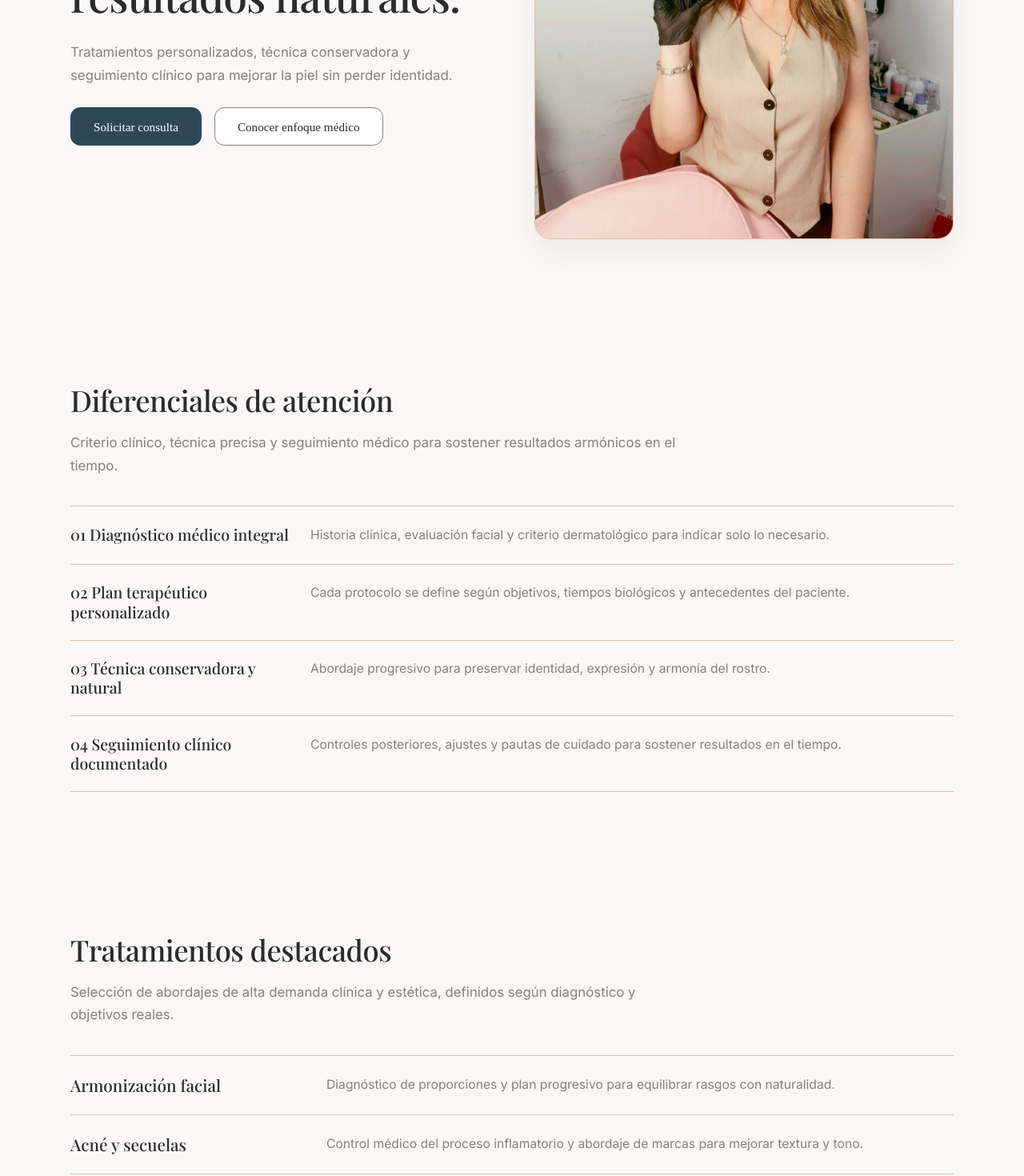
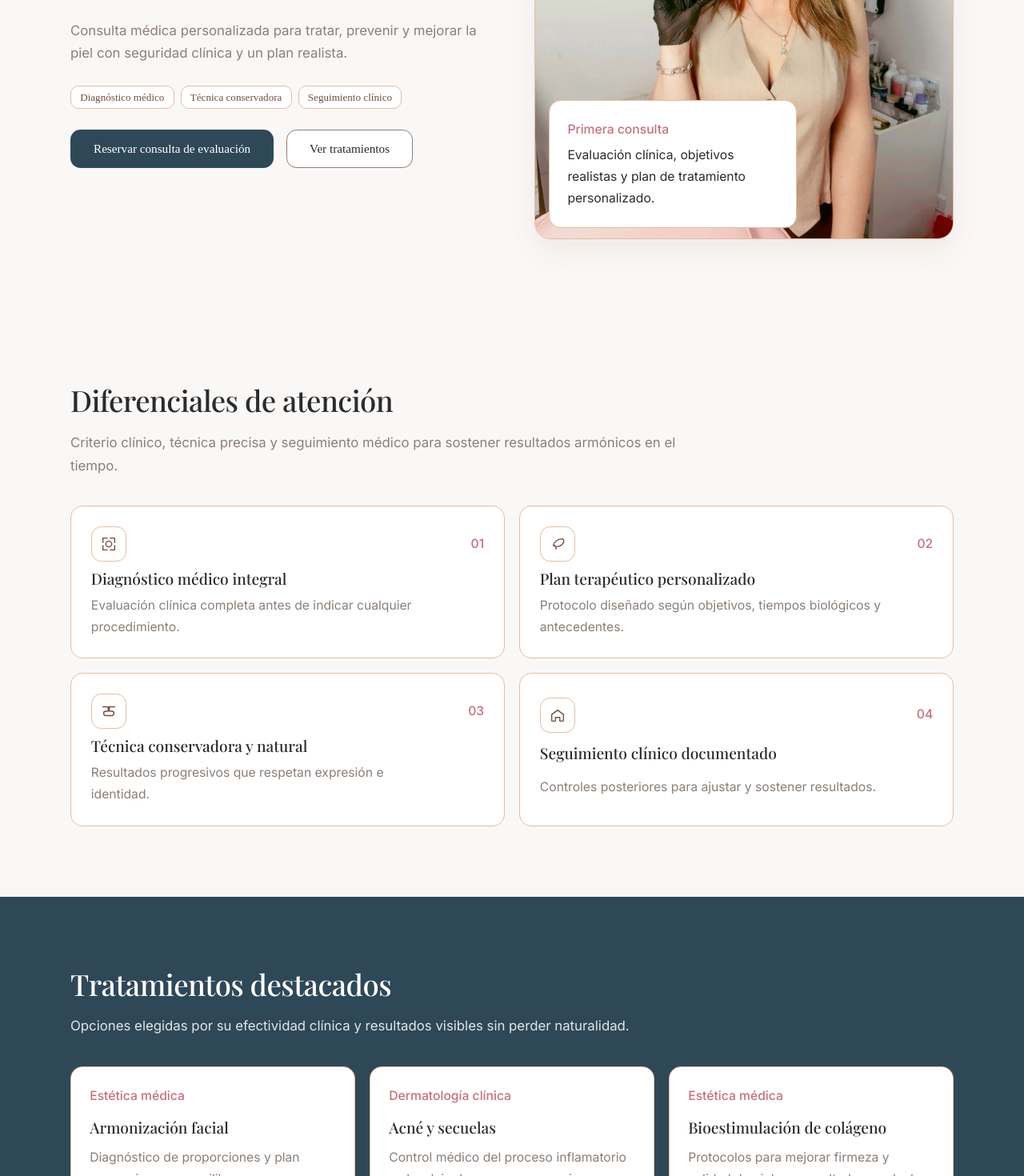
Before and after one commit to JuaniPardo/corvera-site, a Next.js app: page / in a window 1280 px wide. Shown: the part 500-1970 px from the top of the page at 80% size. Built offline with nearby package versions, Linux system fonts and the light colour scheme; a web font is replaced by a local one.

Commit message:
Implement premium redesign across home about treatments and FAQ

```diff
--- a/src/data/siteContent.ts
+++ b/src/data/siteContent.ts
@@ -1,3 +1,5 @@
+export type LineIconName = 'focus' | 'leaf' | 'path' | 'home';
+
 export const navLinks = [
   { href: '/', label: 'Inicio' },
   { href: '/sobre', label: 'Sobre la Dra. Patricia' },
@@ -6,25 +8,25 @@ export const navLinks = [
   { href: '/contacto', label: 'Contacto' },
 ];
 
-export const differencials = [
+export const differencials: { title: string; description: string; icon: LineIconName }[] = [
   {
     title: 'Diagnóstico médico integral',
-    description: 'Historia clínica, evaluación facial y criterio dermatológico para indicar solo lo necesario.',
+    description: 'Evaluación clínica completa antes de indicar cualquier procedimiento.',
     icon: 'focus',
   },
   {
     title: 'Plan terapéutico personalizado',
-    description: 'Cada protocolo se define según objetivos, tiempos biológicos y antecedentes del paciente.',
+    description: 'Protocolo diseñado según objetivos, tiempos biológicos y antecedentes.',
     icon: 'leaf',
   },
   {
     title: 'Técnica conservadora y natural',
-    description: 'Abordaje progresivo para preservar identidad, expresión y armonía del rostro.',
+    description: 'Resultados progresivos que respetan expresión e identidad.',
     icon: 'path',
   },
   {
     title: 'Seguimiento clínico documentado',
-    description: 'Controles posteriores, ajustes y pautas de cuidado para sostener resultados en el tiempo.',
+    description: 'Controles posteriores para ajustar y sostener resultados.',
     icon: 'home',
   },
 ];
@@ -32,14 +34,17 @@ export const differencials = [
 export const highlightedTreatments = [
   {
     title: 'Armonización facial',
+    category: 'Estética médica',
     description: 'Diagnóstico de proporciones y plan progresivo para equilibrar rasgos con naturalidad.',
   },
   {
     title: 'Acné y secuelas',
+    category: 'Dermatología clínica',
     description: 'Control médico del proceso inflamatorio y abordaje de marcas para mejorar textura y tono.',
   },
   {
     title: 'Bioestimulación de colágeno',
+    category: 'Estética médica',
     description: 'Protocolos para mejorar firmeza y calidad de piel con resultados graduales y sostenidos.',
   },
 ];
@@ -65,29 +70,44 @@ export const processSteps = [
 
 export const faqItems = [
   {
-    question: '¿La primera consulta incluye un plan de tratamiento?',
+    question: '¿Y si no sé qué tratamiento necesito?',
     answer:
-      'Sí. La consulta inicial está orientada a entender tu caso, evaluar opciones y definir un plan realista según tus objetivos.',
+      'Es normal. La primera consulta está pensada para evaluar tu caso y definir un plan médico claro según tus objetivos.',
   },
   {
-    question: '¿Los resultados se ven naturales?',
+    question: '¿Voy a verme natural después del procedimiento?',
     answer:
-      'El enfoque está centrado en resultados armónicos. Se priorizan cambios progresivos, respetando rasgos y expresividad.',
+      'Sí. El enfoque prioriza cambios progresivos, respetando rasgos, expresión y armonía facial.',
   },
   {
-    question: '¿Cuánto duran los tratamientos?',
+    question: '¿En cuánto tiempo voy a notar resultados?',
     answer:
-      'Depende del procedimiento y del metabolismo de cada paciente. Durante la consulta se explica duración estimada y frecuencia de mantenimiento.',
+      'Depende del tratamiento. En consulta se explica qué resultados son inmediatos, cuáles progresivos y los tiempos esperables.',
   },
   {
-    question: '¿Hay seguimiento después del procedimiento?',
+    question: '¿Cuánto duran los resultados y cuándo conviene mantenerlos?',
     answer:
-      'Sí. Se realiza control clínico para acompañar la evolución y ajustar indicaciones cuando sea necesario.',
+      'La duración varía según técnica, objetivo y metabolismo. Se define un esquema de mantenimiento personalizado.',
   },
   {
-    question: '¿Atienden tratamientos dermatológicos clínicos?',
+    question: '¿Qué pasa si tengo piel sensible o antecedentes dermatológicos?',
     answer:
-      'Sí. En la página de tratamientos se diferencia el abordaje de dermatología clínica y estética médica.',
+      'Se contempla desde el diagnóstico inicial. Los antecedentes clínicos guían la indicación, dosis y seguimiento.',
+  },
+];
+
+export const faqGroups = [
+  {
+    title: 'Consulta inicial',
+    items: [faqItems[0], faqItems[1]],
+  },
+  {
+    title: 'Resultados y tiempos',
+    items: [faqItems[2], faqItems[3]],
+  },
+  {
+    title: 'Seguridad médica',
+    items: [faqItems[4]],
   },
 ];
 
--- a/src/sections/home/DifferentialsSection.tsx
+++ b/src/sections/home/DifferentialsSection.tsx
@@ -4,6 +4,7 @@ import { typeStyles } from '@/theme/typeStyles';
 import { Box } from '@mui/system';
 import Reveal from '@/components/ui/Reveal';
 import SectionBlock from '@/components/ui/SectionBlock';
+import LineIcon from '@/components/ui/LineIcon';
 import { differencials } from '@/data/siteContent';
 
 export default function DifferentialsSection() {
@@ -21,23 +22,37 @@ export default function DifferentialsSection() {
           </Box>
         </Reveal>
 
-        <Box sx={{ display: 'grid', borderTop: 1, borderColor: 'brand.beige' }}>
+        <Box
+          sx={{
+            display: 'grid',
+            gridTemplateColumns: { xs: '1fr', sm: 'repeat(2, minmax(0, 1fr))' },
+            gap: 2.25,
+          }}
+        >
           {differencials.map((item, index) => (
             <Reveal key={item.title} delay={index * 0.04}>
               <Box
                 sx={{
-                  py: { xs: 2.3, md: 2.8 },
-                  borderBottom: 1,
+                  display: 'grid',
+                  gap: 1.1,
+                  p: { xs: 2.6, md: 3.1 },
+                  borderRadius: 1.5,
+                  border: 1,
                   borderColor: 'brand.beige',
-                  display: 'grid',
-                  gridTemplateColumns: { xs: '1fr', md: 'minmax(0, 280px) minmax(0, 1fr)' },
-                  gap: { xs: 0.8, md: 2.5 },
+                  backgroundColor: 'background.paper',
+                  minHeight: 182,
                 }}
               >
-                <Box component="h3" sx={{ ...typeStyles.h3, fontSize: '1.22rem' }}>
-                  {String(index + 1).padStart(2, '0')} {item.title}
+                <Box sx={{ display: 'flex', alignItems: 'center', justifyContent: 'space-between', gap: 2 }}>
+                  <LineIcon name={item.icon} />
+                  <Box component="p" sx={{ ...typeStyles.body2, color: 'brand.rose', fontWeight: 500 }}>
+                    {String(index + 1).padStart(2, '0')}
+                  </Box>
                 </Box>
-                <Box component="p" sx={{ ...typeStyles.body2, color: 'brand.gray', maxWidth: 760 }}>
+                <Box component="h3" sx={{ ...typeStyles.h3, fontSize: '1.2rem' }}>
+                  {item.title}
+                </Box>
+                <Box component="p" sx={{ ...typeStyles.body2, color: 'brand.gray', maxWidth: 440 }}>
                   {item.description}
                 </Box>
               </Box>
--- a/src/sections/home/FaqSection.tsx
+++ b/src/sections/home/FaqSection.tsx
@@ -24,7 +24,7 @@ export default function FaqSection() {
 
         <Reveal delay={0.04}>
           <Box sx={{ maxWidth: 980 }}>
-            <FaqList items={faqItems.slice(0, 4)} />
+            <FaqList items={faqItems.slice(0, 4)} defaultOpenIndex={0} />
           </Box>
         </Reveal>
       </Box>
--- a/src/sections/home/HeroSection.tsx
+++ b/src/sections/home/HeroSection.tsx
@@ -20,7 +20,7 @@ export default function HeroSection() {
         <Reveal>
           <Box sx={{ gridColumn: { lg: 'span 6' }, display: 'grid', gap: 3.25 }}>
             <Box component="h1" sx={{ ...typeStyles.h1, maxWidth: 640 }}>
-              Dermatología y medicina estética con diagnóstico médico y resultados naturales.
+              Resultados naturales para tu piel, con criterio médico en cada decisión.
             </Box>
 
             <Box
@@ -28,21 +28,44 @@ export default function HeroSection() {
               sx={(theme) => ({
                 ...(typeStyles.body1),
                 color: theme.palette.brand.gray,
-                maxWidth: 575,
+                maxWidth: 590,
               })}
             >
-              Tratamientos personalizados, técnica conservadora y seguimiento clínico para mejorar la piel sin perder identidad.
+              Consulta médica personalizada para tratar, prevenir y mejorar la piel con seguridad clínica y un plan realista.
+            </Box>
+
+            <Box sx={{ display: 'flex', flexWrap: 'wrap', gap: 1 }}>
+              {['Diagnóstico médico', 'Técnica conservadora', 'Seguimiento clínico'].map((item) => (
+                <Box
+                  component="span"
+                  key={item}
+                  sx={{
+                    px: 1.4,
+                    py: 0.7,
+                    borderRadius: 1,
+                    border: 1,
+                    borderColor: 'brand.beige',
+                    backgroundColor: 'background.paper',
+                    fontSize: '0.82rem',
+                    color: 'brand.brown',
+                    fontWeight: 500,
+                    lineHeight: 1.2,
+                  }}
+                >
+                  {item}
+                </Box>
+              ))}
             </Box>
 
             <Box sx={{ display: 'flex', flexWrap: 'wrap', gap: 2 }}>
-              <ActionLink href="/contacto" label="Solicitar consulta" variant="primary" />
-              <ActionLink href="/sobre" label="Conocer enfoque médico" variant="secondary" />
+              <ActionLink href="/contacto" label="Reservar consulta de evaluación" variant="primary" />
+              <ActionLink href="/tratamientos" label="Ver tratamientos" variant="secondary" />
             </Box>
           </Box>
         </Reveal>
 
         <Reveal delay={0.08}>
-          <Box sx={{ gridColumn: { lg: 'span 6' } }}>
+          <Box sx={{ gridColumn: { lg: 'span 6' }, position: 'relative' }}>
             <Box
               component="img"
               src="/paty01.webp"
@@ -56,6 +79,29 @@ export default function HeroSection() {
                 boxShadow: '0 18px 34px rgba(115, 78, 64, 0.08)',
               })}
             />
+            <Box
+              sx={{
+                position: { xs: 'static', md: 'absolute' },
+                left: { md: 18 },
+                bottom: { md: 18 },
+                mt: { xs: 2, md: 0 },
+                p: { xs: 2.4, md: 2.8 },
+                maxWidth: 310,
+                borderRadius: 1.5,
+                border: 1,
+                borderColor: 'brand.beige',
+                backgroundColor: 'background.paper',
+                display: 'grid',
+                gap: 0.7,
+              }}
+            >
+              <Box component="p" sx={{ ...typeStyles.body2, color: 'brand.rose', fontWeight: 500 }}>
+                Primera consulta
+              </Box>
+              <Box component="p" sx={{ ...typeStyles.body2, color: 'brand.text' }}>
+                Evaluación clínica, objetivos realistas y plan de tratamiento personalizado.
+              </Box>
+            </Box>
           </Box>
         </Reveal>
       </Box>
--- a/src/sections/home/TreatmentsSection.tsx
+++ b/src/sections/home/TreatmentsSection.tsx
@@ -9,36 +9,47 @@ import { highlightedTreatments } from '@/data/siteContent';
 
 export default function TreatmentsSection() {
   return (
-    <SectionBlock size="compact">
+    <SectionBlock size="compact" background="brand.petroleum">
       <Box sx={{ display: 'grid', gap: 4.5 }}>
         <Reveal>
           <Box sx={{ display: 'grid', gap: 2, maxWidth: 780 }}>
-            <Box component="h2" sx={typeStyles.h2}>
+            <Box component="h2" sx={{ ...typeStyles.h2, color: 'background.paper' }}>
               Tratamientos destacados
             </Box>
-            <Box component="p" sx={{ ...typeStyles.body1, color: 'brand.gray' }}>
-              Selección de abordajes de alta demanda clínica y estética, definidos según diagnóstico y objetivos reales.
+            <Box component="p" sx={{ ...typeStyles.body1, color: 'background.paper', opacity: 0.86, maxWidth: 700 }}>
+              Opciones elegidas por su efectividad clínica y resultados visibles sin perder naturalidad.
             </Box>
           </Box>
         </Reveal>
 
-        <Box sx={{ display: 'grid', borderTop: 1, borderColor: 'brand.beige' }}>
+        <Box
+          sx={{
+            display: 'grid',
+            gridTemplateColumns: { xs: '1fr', md: 'repeat(3, minmax(0, 1fr))' },
+            gap: 2.25,
+          }}
+        >
           {highlightedTreatments.map((item, index) => (
             <Reveal key={item.title} delay={index * 0.04}>
               <Box
                 sx={{
-                  py: { xs: 2.4, md: 2.9 },
-                  borderBottom: 1,
+                  display: 'grid',
+                  gap: 1.2,
+                  p: { xs: 2.6, md: 2.9 },
+                  borderRadius: 1.5,
+                  border: 1,
                   borderColor: 'brand.beige',
-                  display: 'grid',
-                  gridTemplateColumns: { xs: '1fr', md: 'minmax(0, 300px) minmax(0, 1fr)' },
-                  gap: { xs: 0.85, md: 2.5 },
+                  backgroundColor: 'background.paper',
+                  minHeight: 210,
                 }}
               >
-                <Box component="h3" sx={{ ...typeStyles.h3, fontSize: '1.3rem' }}>
+                <Box component="p" sx={{ ...typeStyles.body2, color: 'brand.rose', fontWeight: 500 }}>
+                  {item.category}
+                </Box>
+                <Box component="h3" sx={{ ...typeStyles.h3, fontSize: '1.2rem' }}>
                   {item.title}
                 </Box>
-                <Box component="p" sx={{ ...typeStyles.body2, color: 'brand.gray', maxWidth: 760 }}>
+                <Box component="p" sx={{ ...typeStyles.body2, color: 'brand.gray', maxWidth: 320 }}>
                   {item.description}
                 </Box>
               </Box>
@@ -47,8 +58,9 @@ export default function TreatmentsSection() {
         </Box>
 
         <Reveal delay={0.1}>
-          <Box sx={{ pt: 0.75 }}>
-            <ActionLink href="/tratamientos" label="Ver todos los tratamientos" variant="secondary" />
+          <Box sx={{ pt: 0.75, display: 'flex', flexWrap: 'wrap', gap: 2 }}>
+            <ActionLink href="/tratamientos" label="Explorar todos los tratamientos" variant="secondary" />
+            <ActionLink href="/contacto" label="Quiero una consulta médica" variant="secondary" />
           </Box>
         </Reveal>
       </Box>
```
Also changed, not shown: src/app/faq/page.tsx (+37 -6 lines), src/app/sobre/page.tsx (+84 -42 lines), src/app/tratamientos/page.tsx (+112 -43 lines), src/components/ui/FaqList.tsx (+10 -3 lines).
